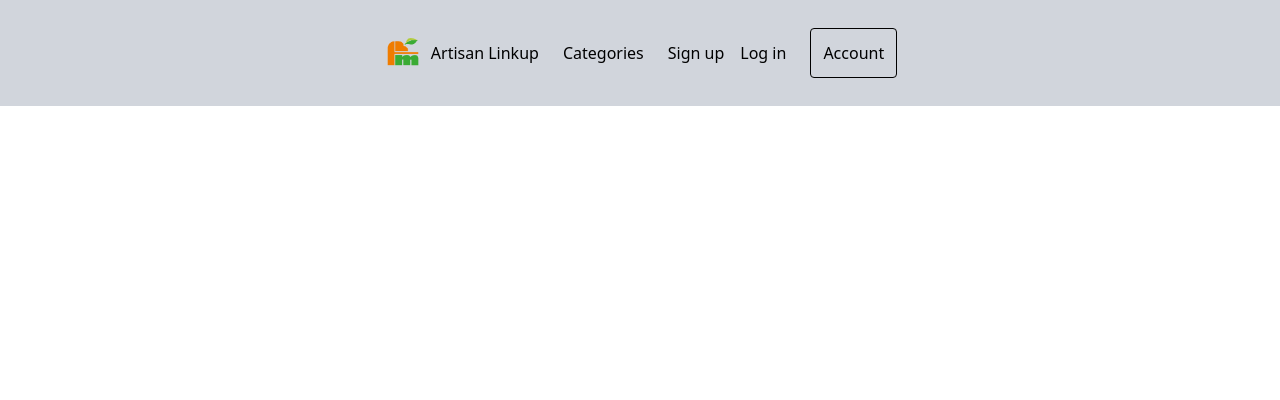
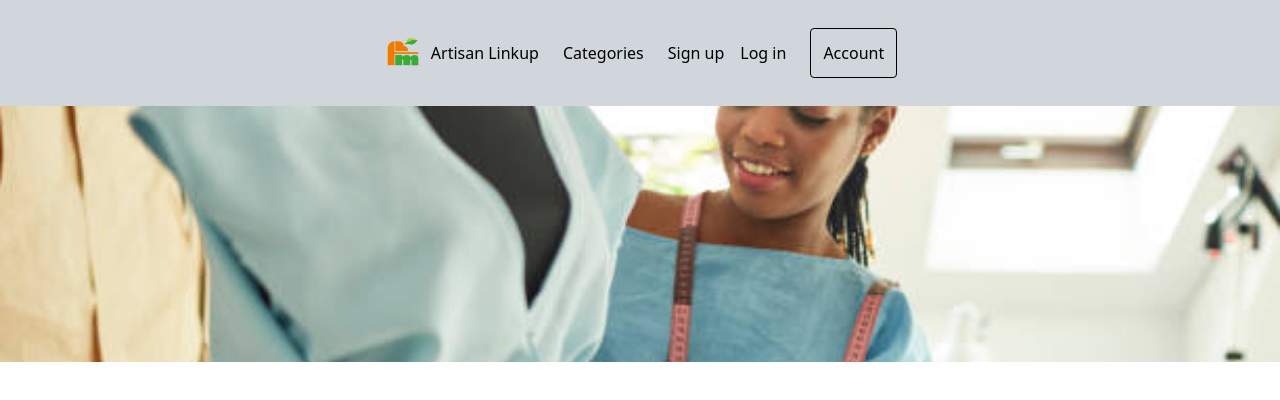
Before and after one commit to graciousjoe/artisan-deployment-with-static-frontend-codes, a Next.js app: page / in a window 1280 px wide. Shown: the top 400 px of the page. Built offline with nearby package versions, Linux system fonts and the light colour scheme.

Commit message:
nthing much

```diff
--- /dev/null
+++ b/app/components/HeroSection.js
@@ -0,0 +1,11 @@
+import Image from "next/image";
+
+export default function HeroSection() {
+  return (
+    <div
+      className="w-full h-64 bg-[url('/hero-img.jpg')] bg-cover bg-center flex items-center justify-center"
+    >
+      {/* Optional: Add overlay or content here */}
+    </div>
+  );
+}
--- a/app/page.js
+++ b/app/page.js
@@ -1,7 +1,10 @@
 import Image from "next/image";
+import HeroSection from "./components/HeroSection";
 
 export default function Home() {
-  return <>
-
-  </>;
+  return (
+    <main className="flex flex-col items-center container mx-auto min-h-screen">
+      <HeroSection />
+    </main>
+  );
 }
```
Also changed, not shown: public/hero-img.jpg (added).
